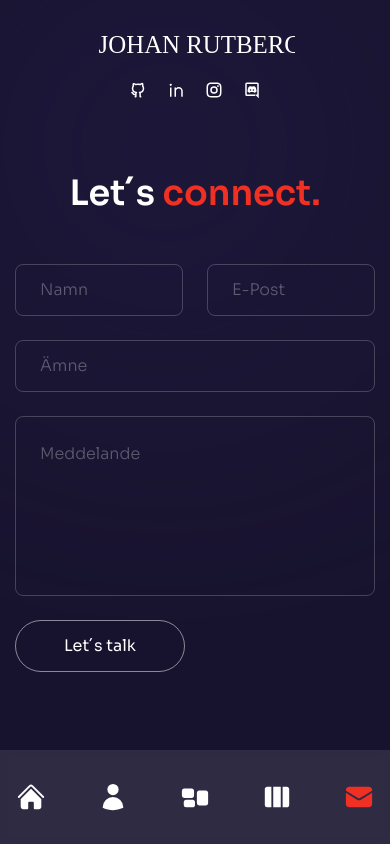
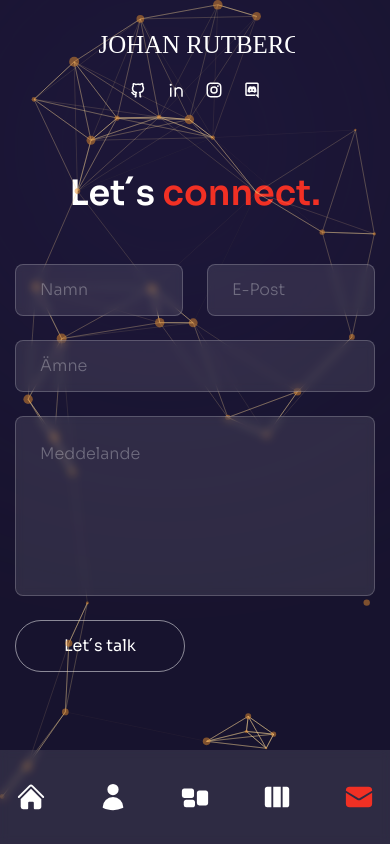
Before and after one commit to JohanWRutberg/Portfolion, a Next.js app: page /contact in a window 390 px wide. Built offline with nearby package versions, Linux system fonts and the light colour scheme.

Commit message:
CSS update - contact page

```diff
--- a/pages/contact/index.js
+++ b/pages/contact/index.js
@@ -4,6 +4,7 @@ import Bulb from "../../components/Bulb";
 import { BsArrowRight } from "react-icons/bs";
 import { motion } from "framer-motion";
 import { fadeIn } from "../../variants";
+import ParticlesContainer from "../../components/ParticlesContainer";
 
 const Contact = () => {
   const [formData, setFormData] = useState({
@@ -48,6 +49,7 @@ const Contact = () => {
         className="container mx-auto py-32 text-center xl:text-left flex
         items-center justify-center h-full"
       >
+        <ParticlesContainer />
         <div className="flex flex-col w-full max-w-[700px]">
           <motion.h2
             variants={fadeIn("up", 0.2)}
@@ -73,7 +75,7 @@ const Contact = () => {
                 placeholder="namn"
                 value={formData.namn}
                 onChange={handleChange}
-                className="input"
+                className="input bg-white/10 backdrop-blur-sm"
               />
               <input
                 type="email"
@@ -81,7 +83,7 @@ const Contact = () => {
                 placeholder="e-post"
                 value={formData.email}
                 onChange={handleChange}
-                className="input"
+                className="input bg-white/10 backdrop-blur-sm"
               />
             </div>
             <input
@@ -90,14 +92,14 @@ const Contact = () => {
               placeholder="ämne"
               value={formData.amne}
               onChange={handleChange}
-              className="input"
+              className="input bg-white/10 backdrop-blur-sm"
             />
             <textarea
               name="meddelande"
               placeholder="meddelande"
               value={formData.meddelande}
               onChange={handleChange}
-              className="textarea"
+              className="textarea bg-white/10 backdrop-blur-sm"
             ></textarea>
             <button
               type="submit"
--- a/styles/globals.css
+++ b/styles/globals.css
@@ -48,3 +48,23 @@
     @apply w-full h-[180px] p-6 capitalize rounded-lg resize-none;
   }
 }
+@media (max-width: 768px) {
+  body {
+    @apply overflow-y-auto; /* Enable y-axis scrolling on mobile */
+  }
+
+  /* Hide scrollbar for Webkit browsers (Chrome, Safari) */
+  ::-webkit-scrollbar {
+    display: none;
+  }
+
+  /* Hide scrollbar for Firefox */
+  body {
+    scrollbar-width: none;
+  }
+
+  /* Hide scrollbar for IE, Edge */
+  body {
+    -ms-overflow-style: none;
+  }
+}
```
